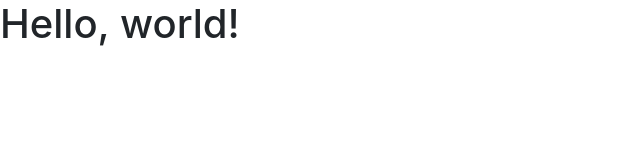
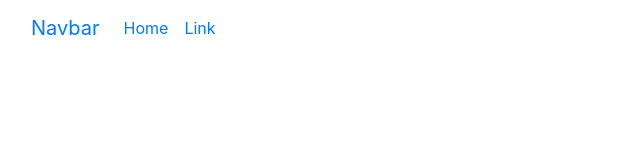
Before and after one commit to StayHiddenForAll/pccoehod, a plain HTML site: page index.html in a window 1280 px wide. Shown: the whole page, without its empty margins (0-640 px from the left). Drawn offline with nearby package versions, Linux system fonts and the light colour scheme.

Commit message:
Update index.html

```diff
--- a/index.html
+++ b/index.html
@@ -1,22 +1,52 @@
 <!doctype html>
 <html lang="en">
+
 <head>
   <!-- Required meta tags -->
   <meta charset="utf-8">
   <meta name="viewport" content="width=device-width, initial-scale=1, shrink-to-fit=no">
 
   <!-- Bootstrap CSS -->
-    <link rel="stylesheet" href="https://cdn.jsdelivr.net/npm/bootstrap@4.0.0/dist/css/bootstrap.min.css" integrity="sha384-Gn5384xqQ1aoWXA+058RXPxPg6fy4IWvTNh0E263XmFcJlSAwiGgFAW/dAiS6JXm" crossorigin="anonymous">
+  <link rel="stylesheet" href="https://cdn.jsdelivr.net/npm/bootstrap@4.0.0/dist/css/bootstrap.min.css"
+    integrity="sha384-Gn5384xqQ1aoWXA+058RXPxPg6fy4IWvTNh0E263XmFcJlSAwiGgFAW/dAiS6JXm" crossorigin="anonymous">
 
-    <title>Hello, world!</title>
+  <!-- My Css -->
+  <link rel="stylesheet" href="/css/style.css">
+
+  <title>AA</title>
 </head>
-  <body>
-    <h1>Hello, world!</h1>
+
+<body class="body">
+  <nav class="navbar navbar-expand-lg myNavbar">
+    <div class="container-fluid">
+      <a class="navbar-brand" href="#">Navbar</a>
+      <button class="navbar-toggler" type="button" data-bs-toggle="collapse" data-bs-target="#navbarSupportedContent"
+        aria-controls="navbarSupportedContent" aria-expanded="false" aria-label="Toggle navigation">
+        <span class="navbar-toggler-icon"></span>
+      </button>
+      <div class="collapse navbar-collapse" id="navbarSupportedContent">
+        <ul class="navbar-nav me-auto mb-2 mb-lg-0">
+          <li class="nav-item">
+            <a class="nav-link active" aria-current="page" href="#">Home</a>
+          </li>
+          <li class="nav-item">
+            <a class="nav-link" href="#">Link</a>
+          </li>
+      </div>
+    </div>
+  </nav>
 
   <!-- Optional JavaScript -->
   <!-- jQuery first, then Popper.js, then Bootstrap JS -->
-    <script src="https://code.jquery.com/jquery-3.2.1.slim.min.js" integrity="sha384-KJ3o2DKtIkvYIK3UENzmM7KCkRr/rE9/Qpg6aAZGJwFDMVNA/GpGFF93hXpG5KkN" crossorigin="anonymous"></script>
-    <script src="https://cdn.jsdelivr.net/npm/popper.js@1.12.9/dist/umd/popper.min.js" integrity="sha384-ApNbgh9B+Y1QKtv3Rn7W3mgPxhU9K/ScQsAP7hUibX39j7fakFPskvXusvfa0b4Q" crossorigin="anonymous"></script>
-    <script src="https://cdn.jsdelivr.net/npm/bootstrap@4.0.0/dist/js/bootstrap.min.js" integrity="sha384-JZR6Spejh4U02d8jOt6vLEHfe/JQGiRRSQQxSfFWpi1MquVdAyjUar5+76PVCmYl" crossorigin="anonymous"></script>
+  <script src="https://code.jquery.com/jquery-3.2.1.slim.min.js"
+    integrity="sha384-KJ3o2DKtIkvYIK3UENzmM7KCkRr/rE9/Qpg6aAZGJwFDMVNA/GpGFF93hXpG5KkN"
+    crossorigin="anonymous"></script>
+  <script src="https://cdn.jsdelivr.net/npm/popper.js@1.12.9/dist/umd/popper.min.js"
+    integrity="sha384-ApNbgh9B+Y1QKtv3Rn7W3mgPxhU9K/ScQsAP7hUibX39j7fakFPskvXusvfa0b4Q"
+    crossorigin="anonymous"></script>
+  <script src="https://cdn.jsdelivr.net/npm/bootstrap@4.0.0/dist/js/bootstrap.min.js"
+    integrity="sha384-JZR6Spejh4U02d8jOt6vLEHfe/JQGiRRSQQxSfFWpi1MquVdAyjUar5+76PVCmYl"
+    crossorigin="anonymous"></script>
 </body>
+
 </html>
```
Lines whose indentation alone changed are shown as unchanged.
